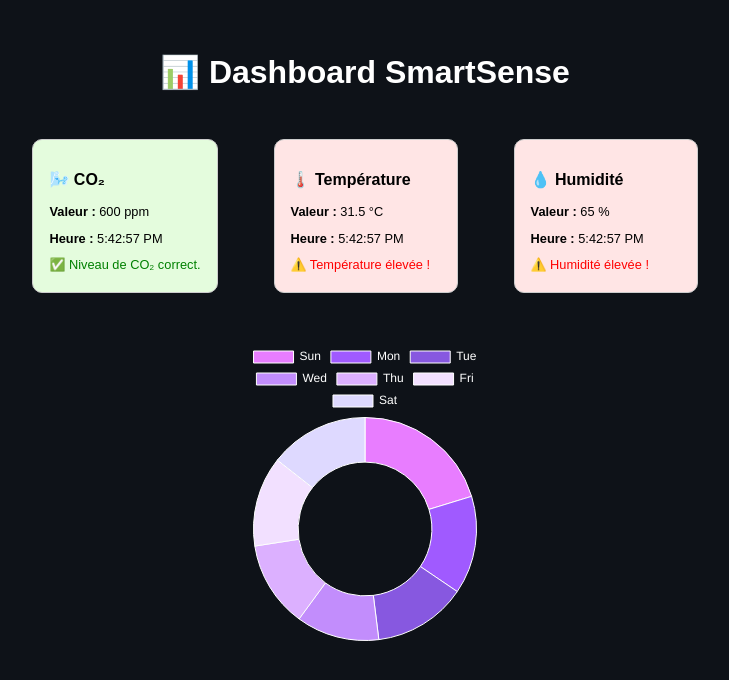
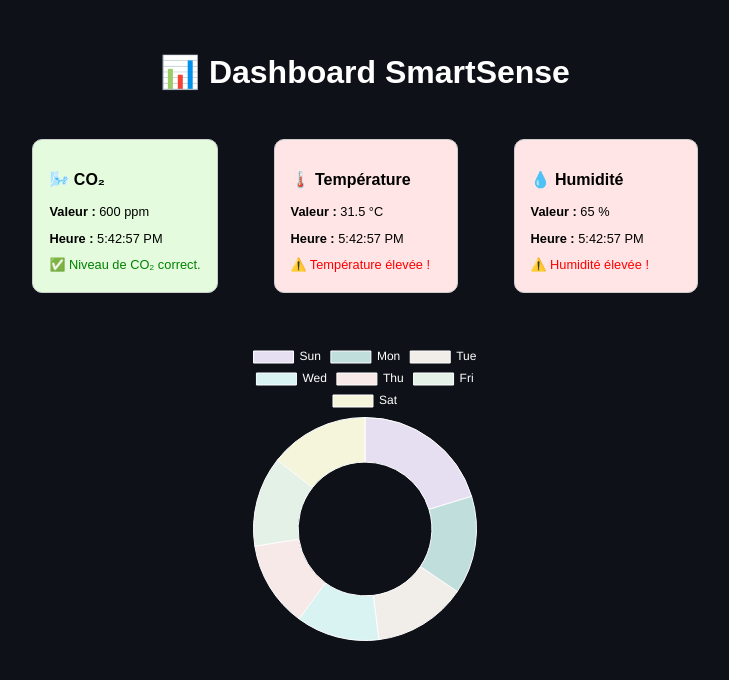
Before and after one commit to LiOlivier/SmartSense, a React (Create React App) app in the folder frontend/: page / in a window 1280 px wide. Shown: the top 680 px of the page, without its empty margins (275-1004 px from the left). Built offline with nearby package versions, Linux system fonts and the light colour scheme; no server answers.

Commit message:
fix color

```diff
--- a/frontend/src/components/Dashboard/Dashboard.jsx
+++ b/frontend/src/components/Dashboard/Dashboard.jsx
@@ -47,6 +47,7 @@ function Dashboard() {
         <div style={{ marginTop: "2rem" }}>
         <Donut data={sampleData} />
       </div>
+
     </div>
 
   );
--- a/frontend/src/components/Widgets/Donut.jsx
+++ b/frontend/src/components/Widgets/Donut.jsx
@@ -14,8 +14,13 @@ const Donut = ({ data }) => {
   const values = data.map(d => d.value);
 
   const backgroundColors = [
-    '#e87dff', '#a05aff', '#8758e0',
-    '#c28dfc', '#dcb0ff', '#f2e0ff', '#ded9ff'
+    '#E6DFF1',
+    '#C0DEDB',
+    '#F1EDE9',
+    '#D9F2F2',
+    '#F8E9E9',
+    '#E3F1E6',
+    '#F5F5DC'
   ];
 
   const chartData = {
```
